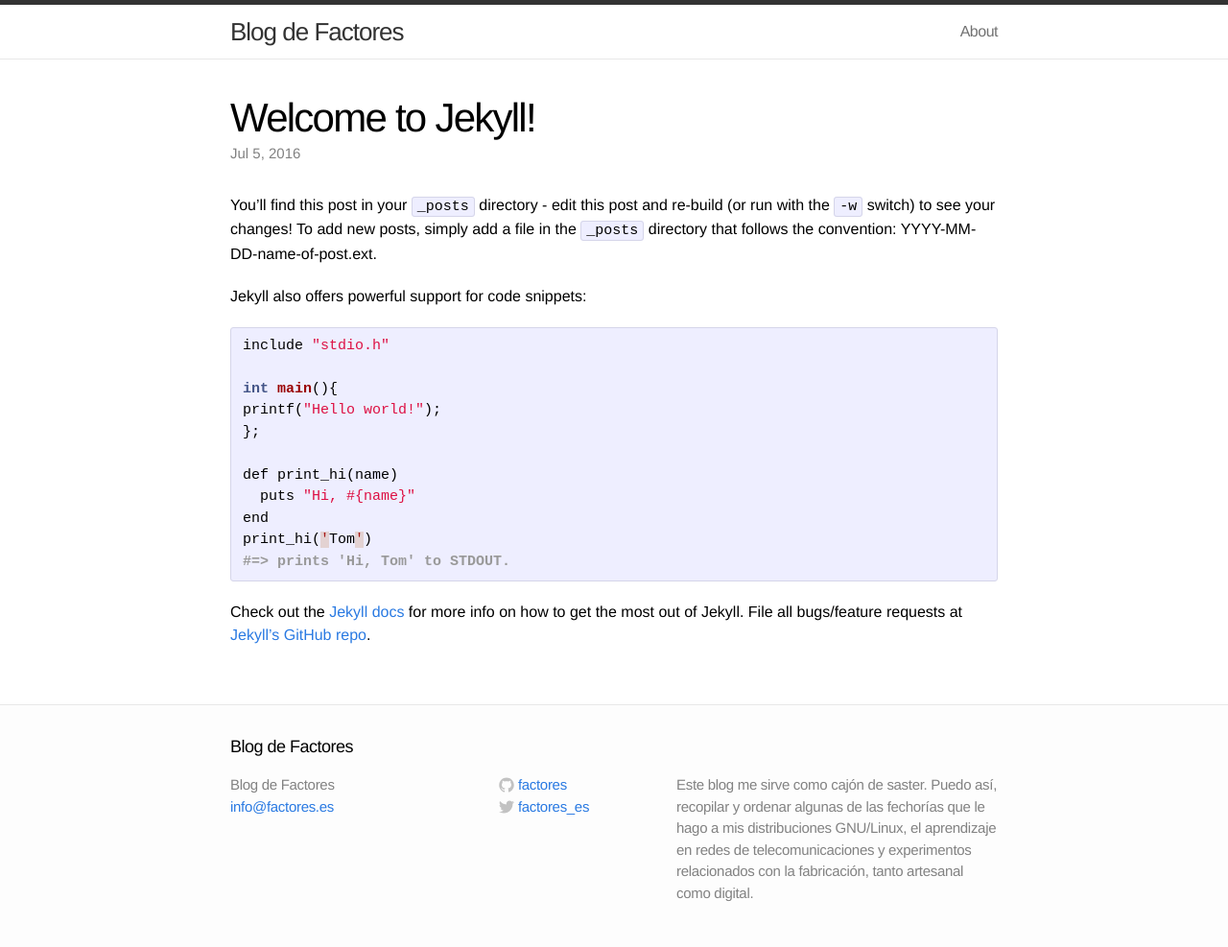
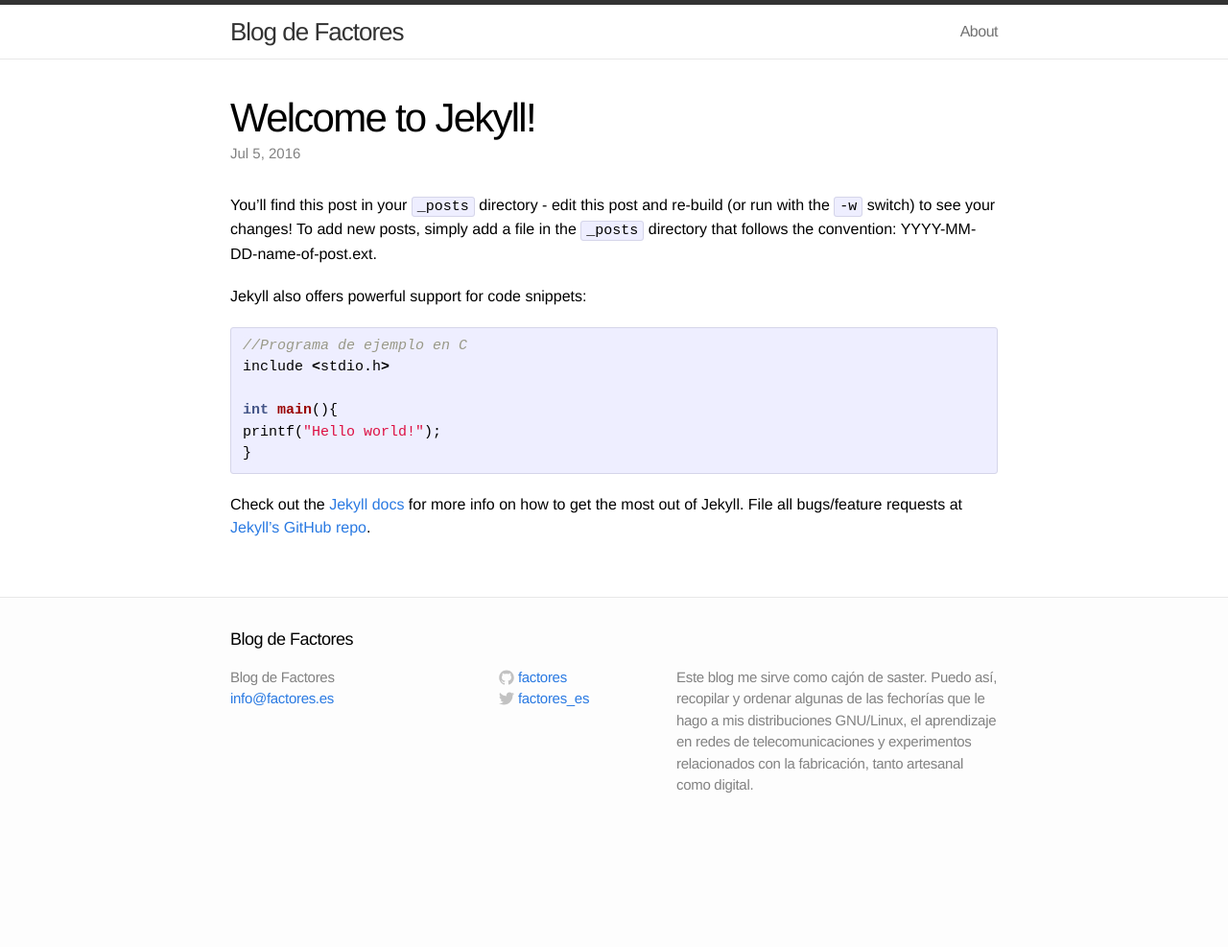
Before and after one commit to ddelaviuda/ddelaviuda.github.io, a Jekyll site: the page built from _posts/2016-07-05-welcome-to-jekyll.markdown, in a window 1280 px wide. Shown: the whole page at 96% size. Built offline with Jekyll 4.4.1, drawn with Linux system fonts in a browser that asks for light colours; after the commit the page ends 900 px from its top, so only the background shows below that.

Commit message:
actualizado post git con highlight

```diff
--- a/_posts/2016-07-05-welcome-to-jekyll.markdown
+++ b/_posts/2016-07-05-welcome-to-jekyll.markdown
@@ -11,17 +11,12 @@
 Jekyll also offers powerful support for code snippets:
 
 {% highlight C %}
-include "stdio.h"
+//Programa de ejemplo en C
+include <stdio.h>
 
 int main(){
 printf("Hello world!");
-};
-
-def print_hi(name)
-  puts "Hi, #{name}"
-end
-print_hi('Tom')
-#=> prints 'Hi, Tom' to STDOUT.
+}
 {% endhighlight %}
 
 Check out the [Jekyll docs][jekyll] for more info on how to get the most out of Jekyll. File all bugs/feature requests at [Jekyll's GitHub repo][jekyll-gh].
```
